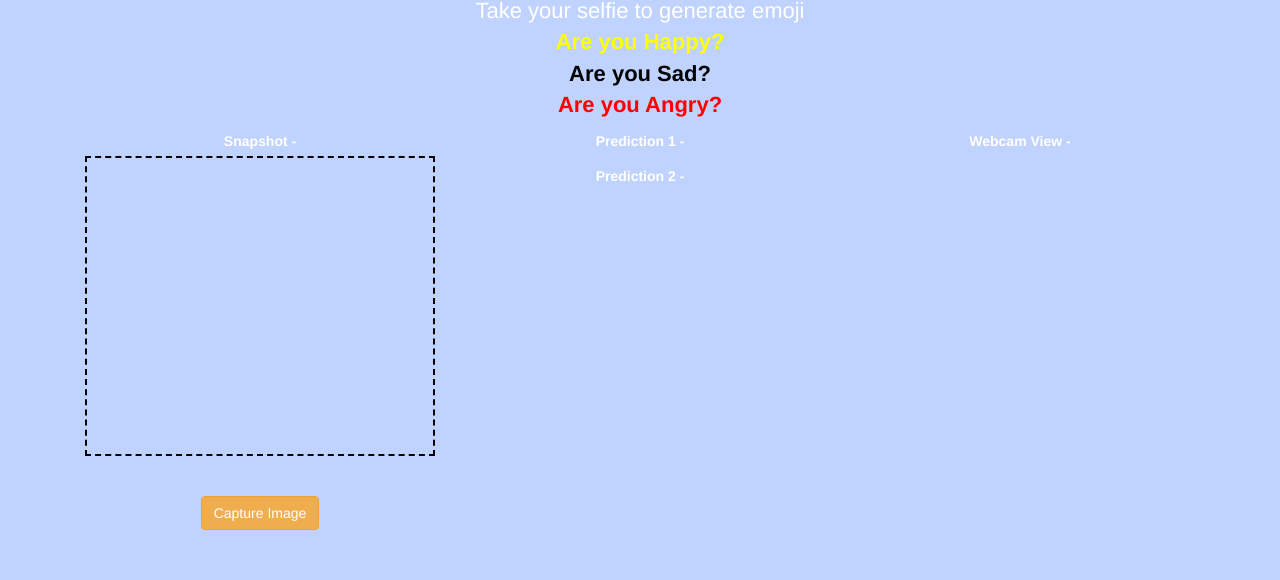
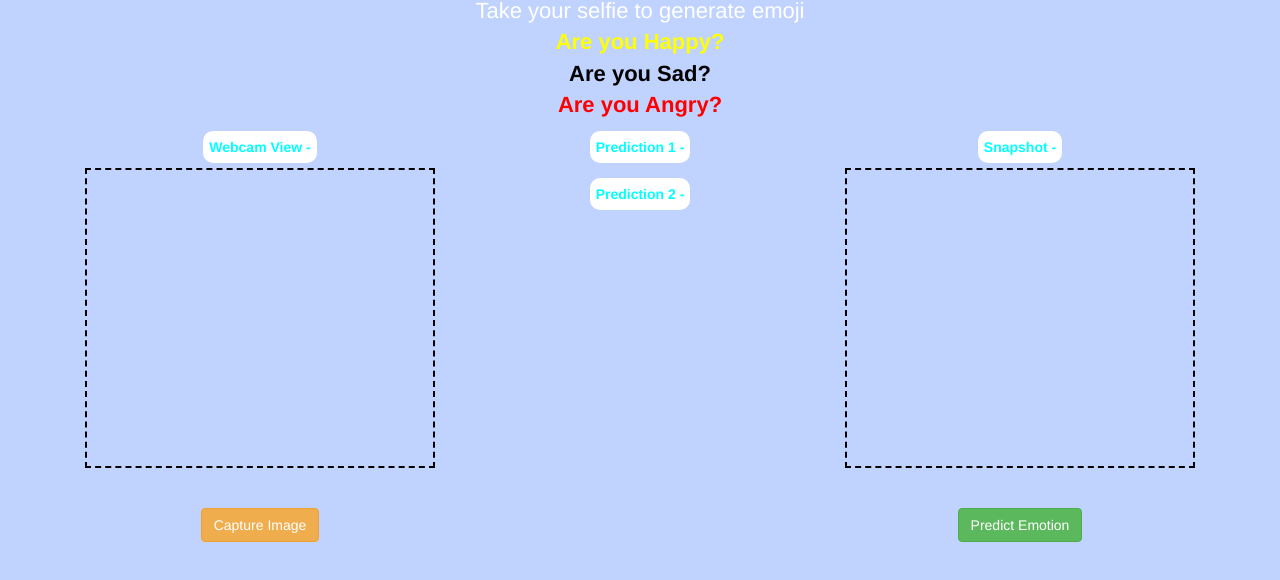
Before and after one commit to SWARAMANDEKAR/class-119, a plain HTML site: page index.html in a window 1280 px wide. Shown: the part 122-702 px from the top of the page. Drawn offline with nearby package versions, Linux system fonts and the light colour scheme; a script that the page names is missing.

Commit message:
Add files via upload

```diff
--- a/index.html
+++ b/index.html
@@ -35,9 +35,9 @@
         <b style="color: red">Are you Angry?</b>
         <br>
       </p>
-      <label> Webcam View - </label>
+
       <div class="col-md-4 col-sm-12 col-xs-12">
-	      <label>Snapshot - </label>
+	      <label> Webcam View - </label>
         <div id="camera"></div>
         <br><br>
         <button onclick="take_snapshot();" class="btn btn-warning">Capture Image</button>
@@ -51,7 +51,12 @@
         <p class="emotion_name" id="result_emotion_name2"></p>
         <p class="emoji" id="update_emoji2"></p>
       </div>
-
+      <div class="col-md-4 col-sm-12 col-xs-12">
+	      <label>Snapshot - </label>
+        <div id="result"></div>
+        <br><br>
+        <button onclick="check();" class="btn btn-success">Predict Emotion</button>
+      </div>
     </center>
 
   </div>
--- a/style.css
+++ b/style.css
@@ -31,3 +31,11 @@ span
   border-radius: 10px;
   letter-spacing: 10px;
 }
+label
+{
+  font-size: 14px;
+  color: aqua;
+  padding: 6px;
+  border-radius: 10px;
+  background-color: white;
+}
```
